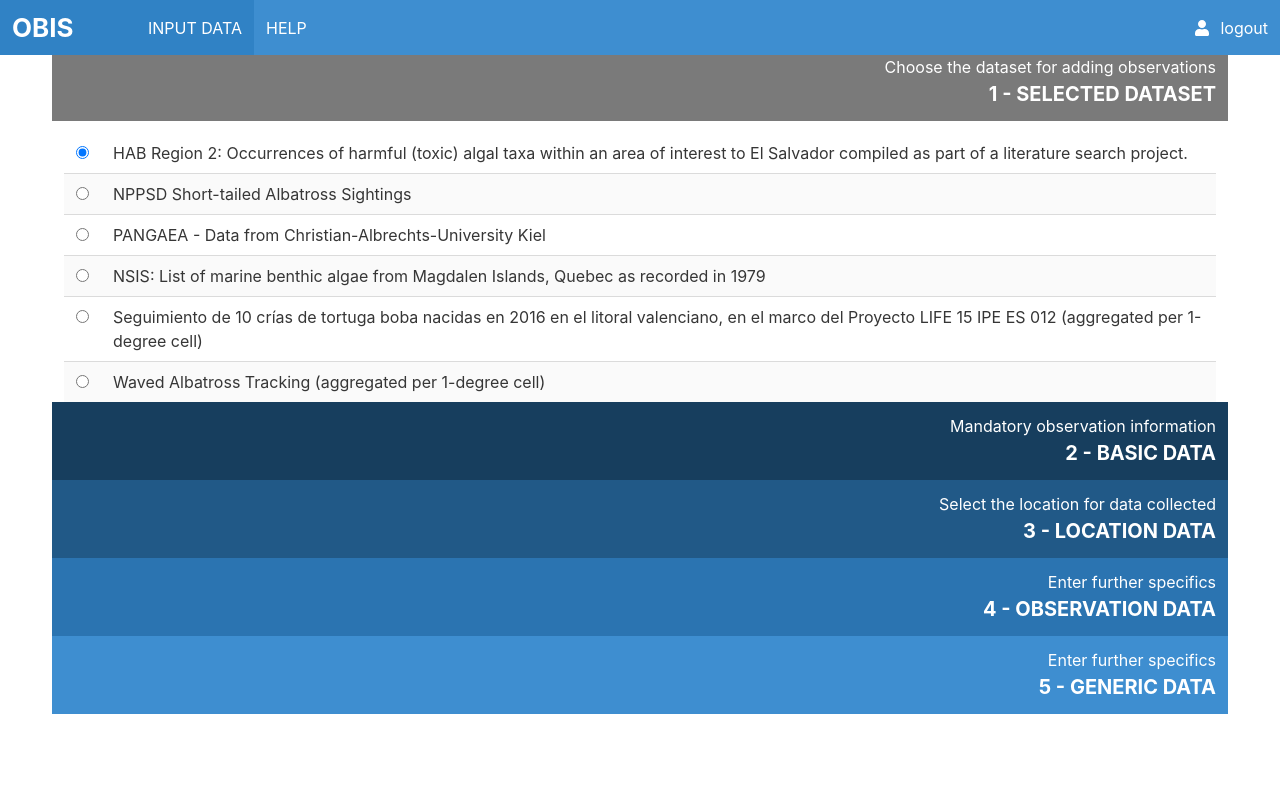
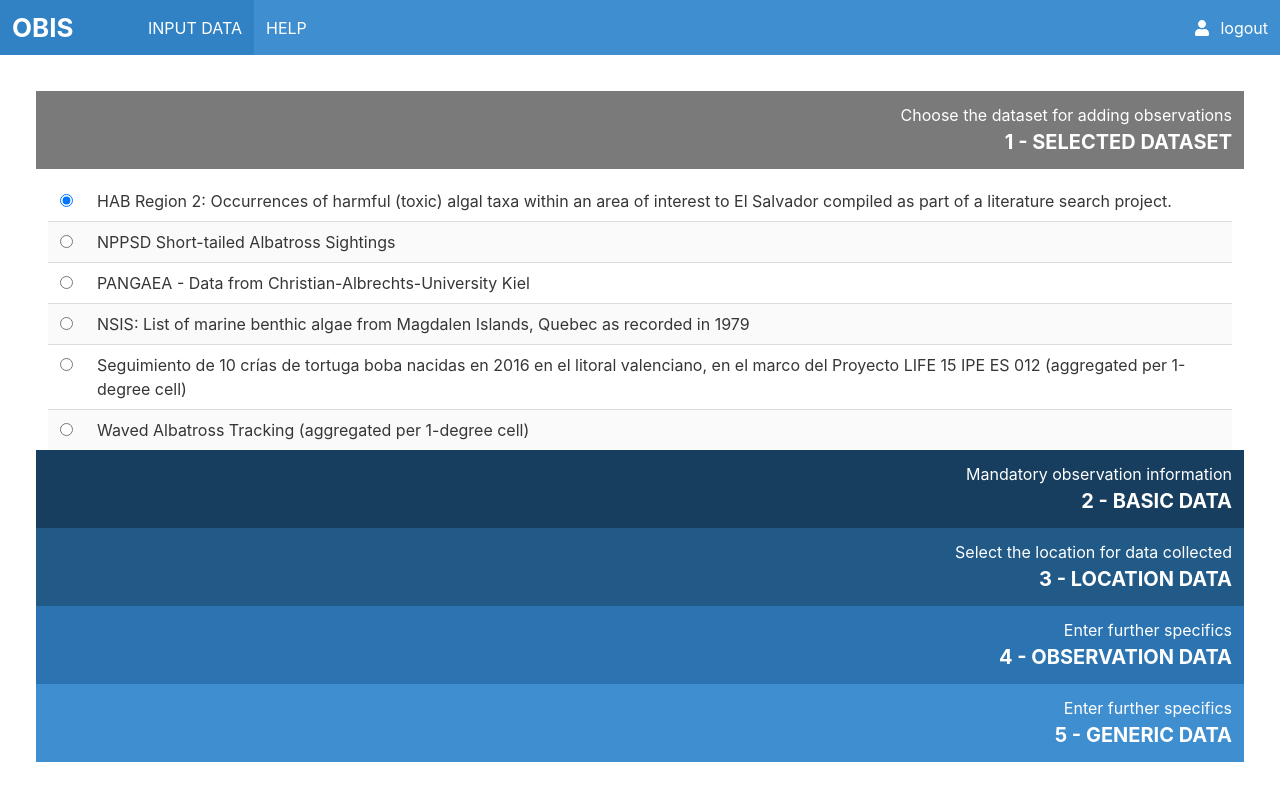
Before and after one commit to iobis/smalldata, a React (Create React App) app in the folder occurrences-app/: page /input-data/new in a window 1280 px wide. Built offline with nearby package versions, Linux system fonts and the light colour scheme.

Commit message:
Transform OccurentForm to section

```diff
--- a/occurrences-app/src/components/pages/Occurrence/OccurrenceForm.js
+++ b/occurrences-app/src/components/pages/Occurrence/OccurrenceForm.js
@@ -39,7 +39,7 @@ export default function OccurrenceForm() {
   }]
 
   return (
-    <div className="container">
+    <section className="section">
       {steps.map((step, index) => {
         const className = 'step-' + index
         const StepComponent = activeStepIndex === index
@@ -56,7 +56,7 @@ export default function OccurrenceForm() {
             stepTitle={(index + 1) + ' - ' + step.stepTitle}/>
         )
       })}
-    </div>
+    </section>
   )
 }
 
--- a/occurrences-app/src/index.scss
+++ b/occurrences-app/src/index.scss
@@ -1,3 +1,5 @@
+$section-padding: 0.5rem;
+
 @import '../../node_modules/bulma/bulma';
 @import 'components/layout/Divider';
 @import 'components/pages/Occurrence/StepHeader';
```
